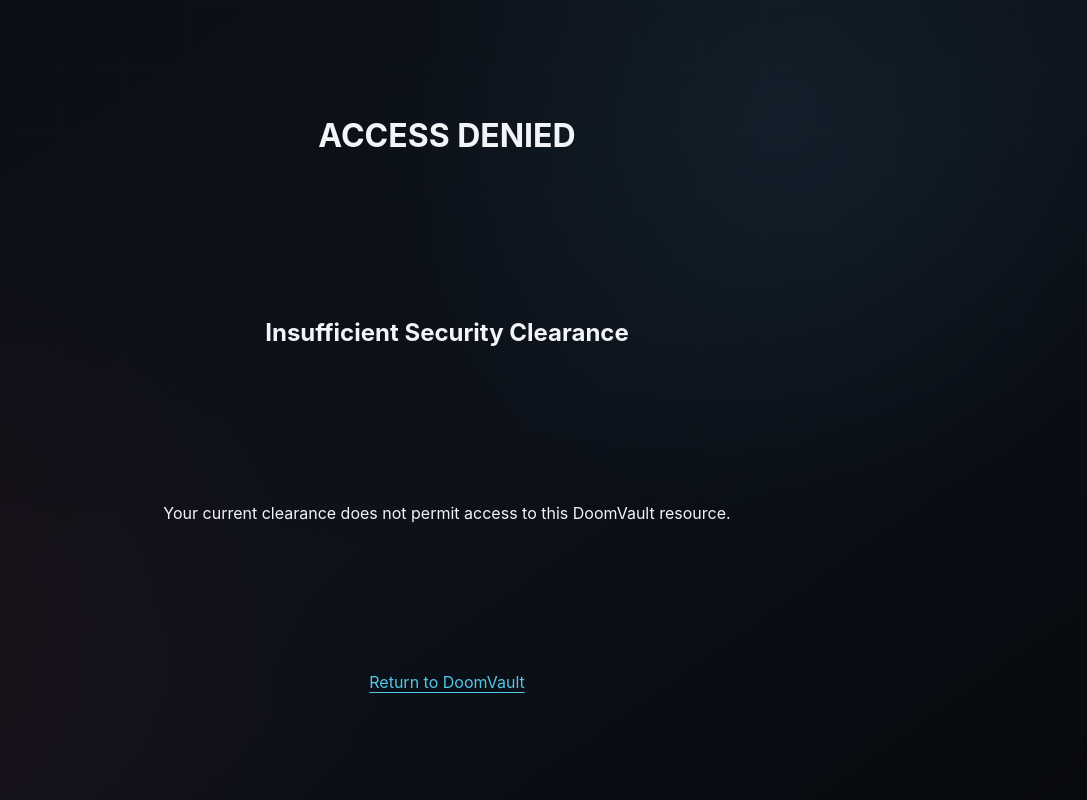
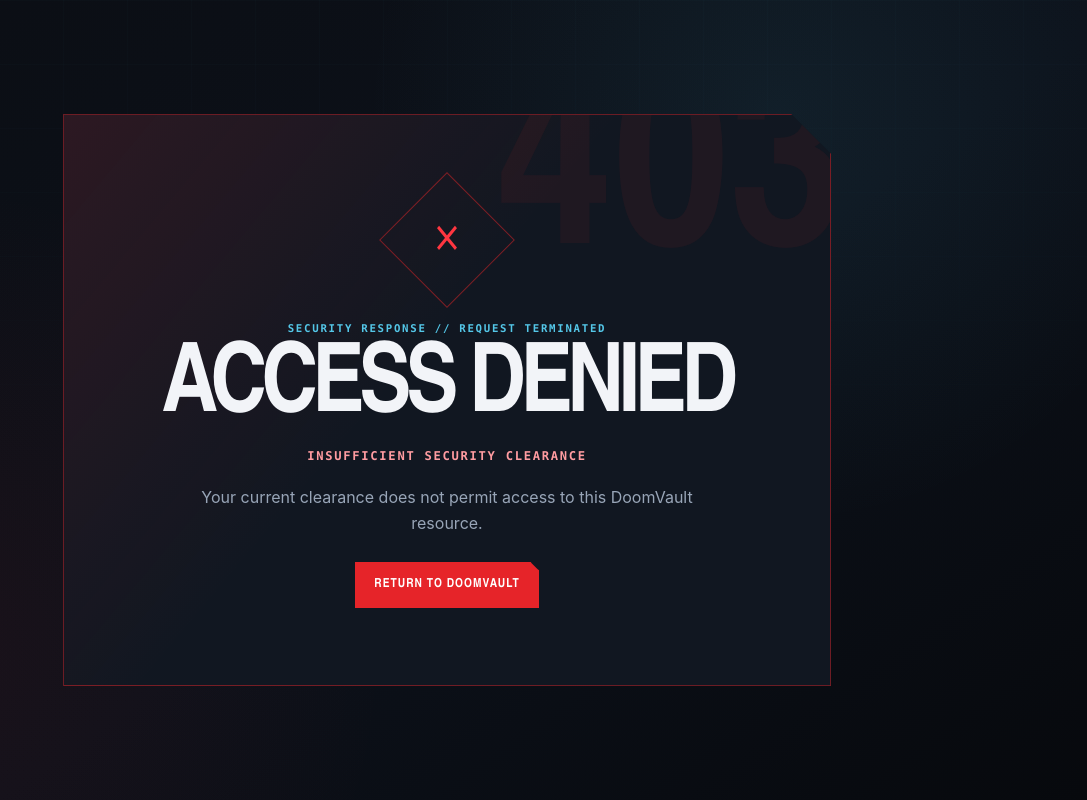
Before and after one commit to Jay-S99/CyberSec_Lab, a Python web app: template templates/errors/403.html in a window 1280 px wide. Shown: the whole page, without its empty margins (193-1280 px from the left). Run offline with Jinja, Linux system fonts and the light colour scheme; the template is opened without the code that fills it, so the values that code supplies are empty.

Commit message:
ui(błędy): Utworzono ekran odmowy dostępu

```diff
--- a/templates/errors/403.html
+++ b/templates/errors/403.html
@@ -1,9 +1,15 @@
 {% extends "base.html" %}
 {% block title %}Access Denied - DoomVault{% endblock %}
 {% block body_class %}access-denied{% endblock %}
+{% block application_shell %}false{% endblock %}
 {% block content %}
-<h1>ACCESS DENIED</h1>
-<h2>Insufficient Security Clearance</h2>
-<p>Your current clearance does not permit access to this DoomVault resource.</p>
-<p><a href="{{ url_for('auth.home') }}">Return to DoomVault</a></p>
+<section class="denied-panel">
+  <div class="denied-code" aria-hidden="true">403</div>
+  <div class="denied-mark" aria-hidden="true"><span>×</span></div>
+  <p class="eyebrow">Security response // Request terminated</p>
+  <h1>ACCESS DENIED</h1>
+  <h2>Insufficient Security Clearance</h2>
+  <p>Your current clearance does not permit access to this DoomVault resource.</p>
+  <a class="button button-primary" href="{{ url_for('auth.home') }}">Return to DoomVault</a>
+</section>
 {% endblock %}
```
